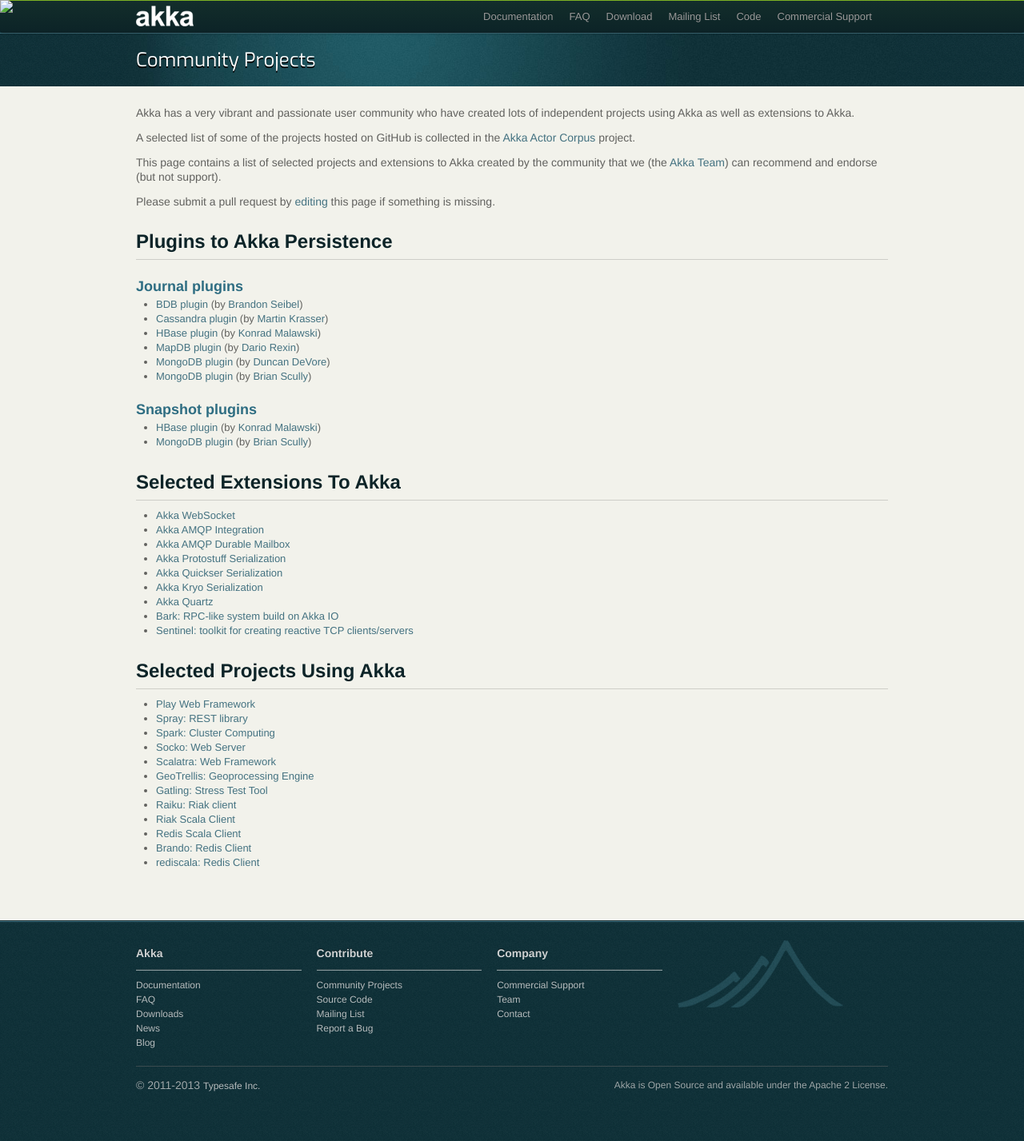
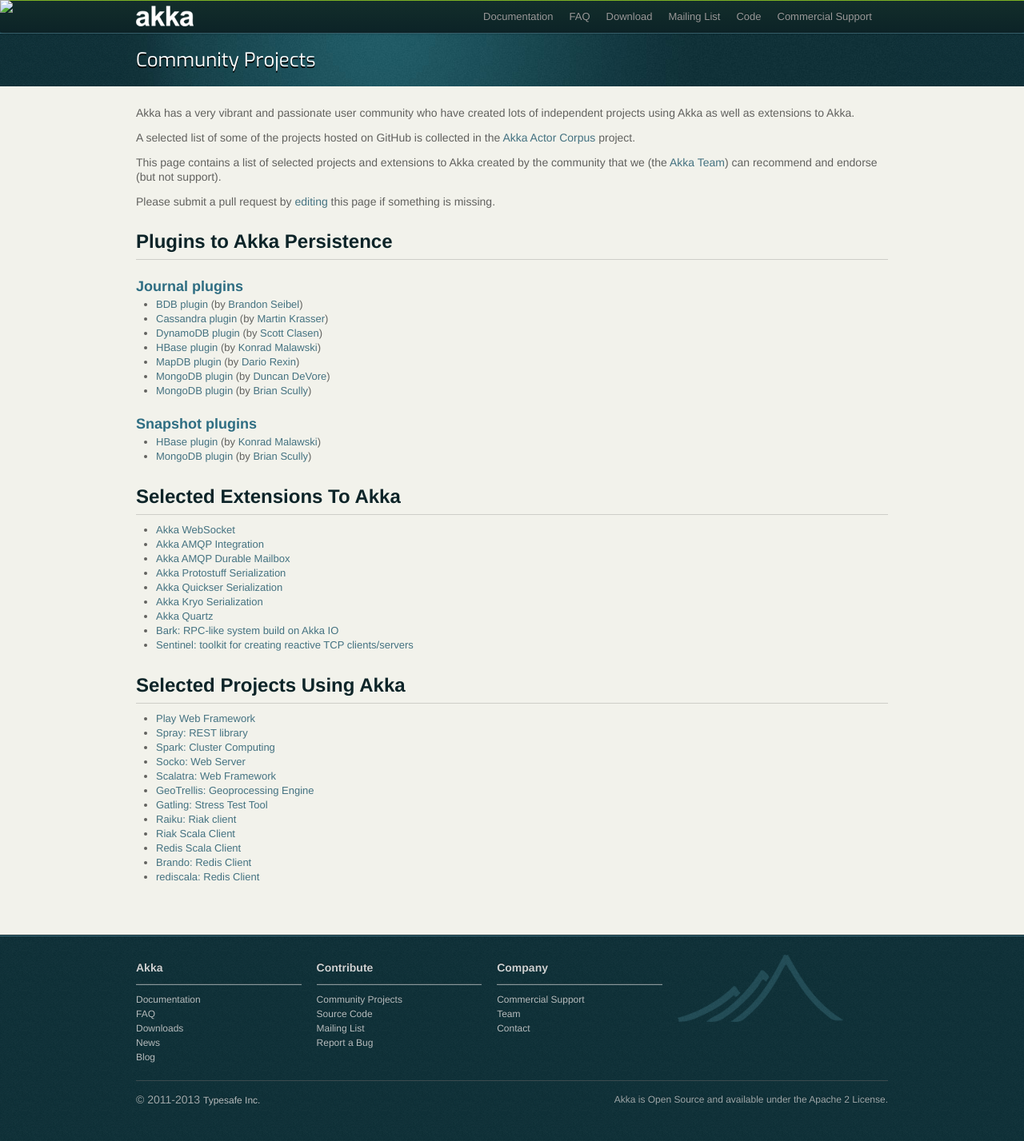
Before and after one commit to raboof/akka.github.com, a Jekyll site: the page built from community/index.md, in a window 1280 px wide. Shown: the whole page at 80% size. Built offline with Jekyll 4.4.1, drawn with Linux system fonts in a browser that asks for light colours.

Commit message:
add dynamodb journal

```diff
--- a/community/index.md
+++ b/community/index.md
@@ -17,6 +17,7 @@
 
  * [BDB plugin](https://github.com/bseibel/akka-persistence-bdb) (by [Brandon Seibel](https://github.com/bseibel))
  * [Cassandra plugin](https://github.com/krasserm/akka-persistence-cassandra/) (by [Martin Krasser](https://github.com/krasserm))
+ * [DynamoDB plugin](https://github.com/sclasen/akka-persistence-dynamodb/) (by [Scott Clasen](https://github.com/sclasen))
  * [HBase plugin](https://github.com/ktoso/akka-persistence-hbase/) (by [Konrad Malawski](https://github.com/ktoso))
  * [MapDB plugin](https://github.com/drexin/akka-persistence-mapdb/) (by [Dario Rexin](https://github.com/drexin))
  * [MongoDB plugin](https://github.com/ddevore/akka-persistence-mongo/) (by [Duncan DeVore](https://github.com/ddevore))
```
